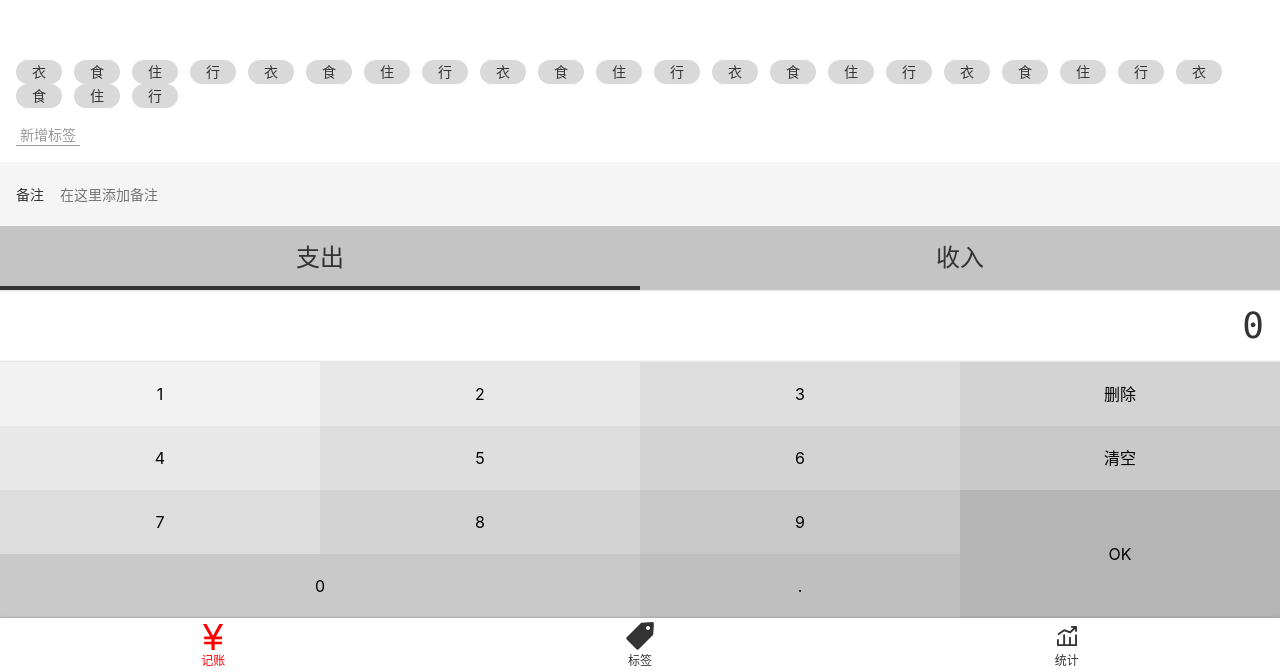
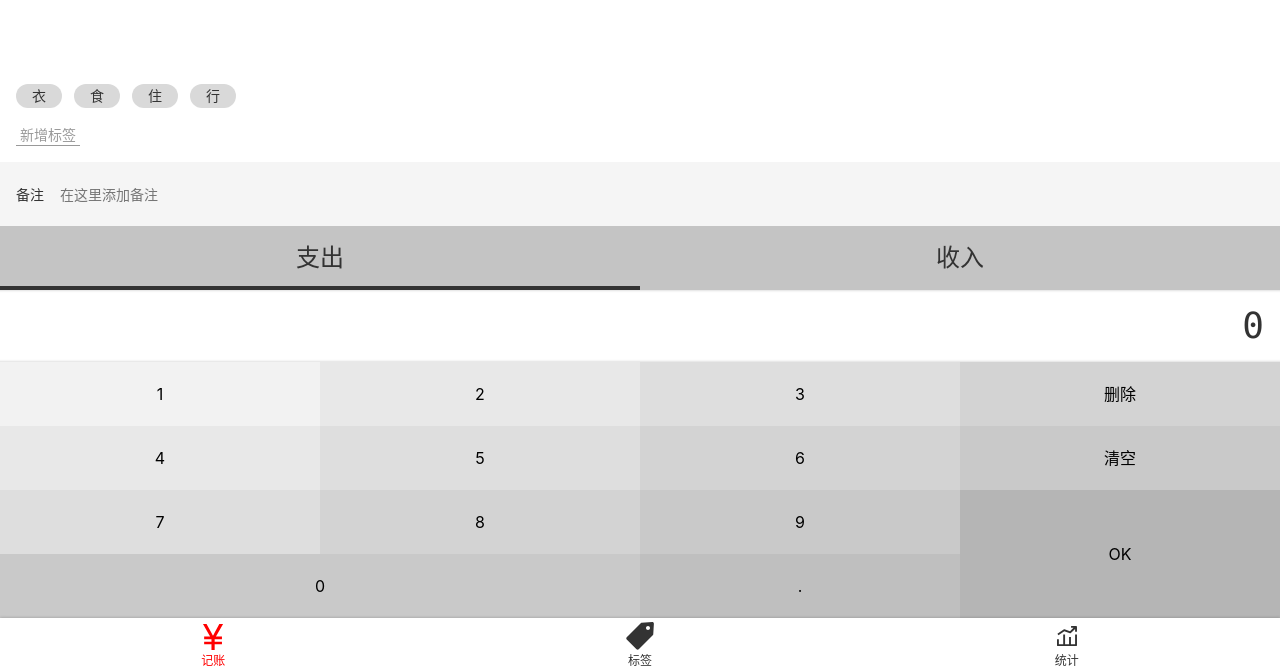
Before and after one commit to luodezhihkbu/bill, a Vue app: page /#/money in a window 1280 px wide. Shown: the part 128-800 px from the top of the page. Built offline with nearby package versions, Linux system fonts and the light colour scheme.

Commit message:
Tags 组件：可以选中或取消 tag

```diff
--- a/src/components/Money/Notes.vue
+++ b/src/components/Money/Notes.vue
@@ -11,9 +11,9 @@
   import {Vue, Component} from 'vue-property-decorator';
 
   @Component
-  export default class Notes extends Vue{
-  value = '';
-}
+  export default class Notes extends Vue {
+    value = '';
+  }
 </script>
 
 <style lang="scss" scoped>
--- a/src/components/Money/Tags.vue
+++ b/src/components/Money/Tags.vue
@@ -4,38 +4,32 @@
       <button>新增标签</button>
     </div>
     <ul class="current">
-      <li>衣</li>
-      <li>食</li>
-      <li>住</li>
-      <li>行</li>
-      <li>衣</li>
-      <li>食</li>
-      <li>住</li>
-      <li>行</li>
-      <li>衣</li>
-      <li>食</li>
-      <li>住</li>
-      <li>行</li>
-      <li>衣</li>
-      <li>食</li>
-      <li>住</li>
-      <li>行</li>
-      <li>衣</li>
-      <li>食</li>
-      <li>住</li>
-      <li>行</li>
-      <li>衣</li>
-      <li>食</li>
-      <li>住</li>
-      <li>行</li>
+      <li v-for="tag in dataSource" :key="tag"
+          :class="{selected: selectedTags.indexOf(tag)>=0}"
+          @click="toggle(tag)">{{ tag }}
+      </li>
+      <!-- selected 的值为 ture 时，则给 <li> 绑定类名 selected -->
     </ul>
   </div>
 </template>
 
 <script lang="ts">
-  export default {
-  name: "Tags"
-}
+  import {Vue, Component, Prop} from 'vue-property-decorator';
+
+  @Component
+  export default class Tags extends Vue {
+    @Prop() dataSource: string[] | undefined; // 类型为字符串数组或 undefined
+    selectedTags: string[] = [];
+    // 如果标签没有被选中，点击后选中；如果标签已经选中，点击后取消选中
+    toggle(tag) {
+      const index = this.selectedTags.indexOf(tag);
+      if (index >= 0) {
+        this.selectedTags.splice(index, 1);
+      } else {
+        this.selectedTags.push(tag);
+      }
+    }
+  }
 </script>
 
 <style lang="scss" scoped>
@@ -48,13 +42,18 @@
       display: flex;
       flex-wrap: wrap;
       li {
-        background: #d9d9d9;
+        $bg: #d9d9d9;
+        background: $bg;
         height: 24px;
         line-height: 24px;
         border-radius: 12px;
         text-align: center;
         padding: 0 16px;
         margin-right: 12px;
+        &.selected {
+          background: darken($bg, 50%);
+          color: white;
+        }
       }
     }
     .new {
--- a/src/views/Money.vue
+++ b/src/views/Money.vue
@@ -3,19 +3,25 @@
     <NumberPad/>
     <Types/>
     <Notes/>
-    <Tags/>
+    <Tags :data-source="tags"/>
   </layout>
 </template>
 
-<script lang="ts">
-  import NumberPad from '@/components/Money/NumberPad.vue';
-  import Types from '@/components/Money/Types.vue';
-  import Notes from '@/components/Money/Notes.vue';
-  import Tags from '@/components/Money/Tags.vue';
+<script lang="js">
+  import NumberPad from '@/components/Money/NumberPad.vue'
+  import Types from '@/components/Money/Types.vue'
+  import Notes from '@/components/Money/Notes.vue'
+  import Tags from '@/components/Money/Tags.vue'
+
   export default {
     name: 'Money',
-    components: {Tags, Notes, Types, NumberPad}
-  };
+    components: {Tags, Notes, Types, NumberPad},
+    data() {
+      return {
+        tags: ['衣', '食', '住', '行']
+      }
+    }
+  }
 </script>
 
 <style lang="scss">
```
